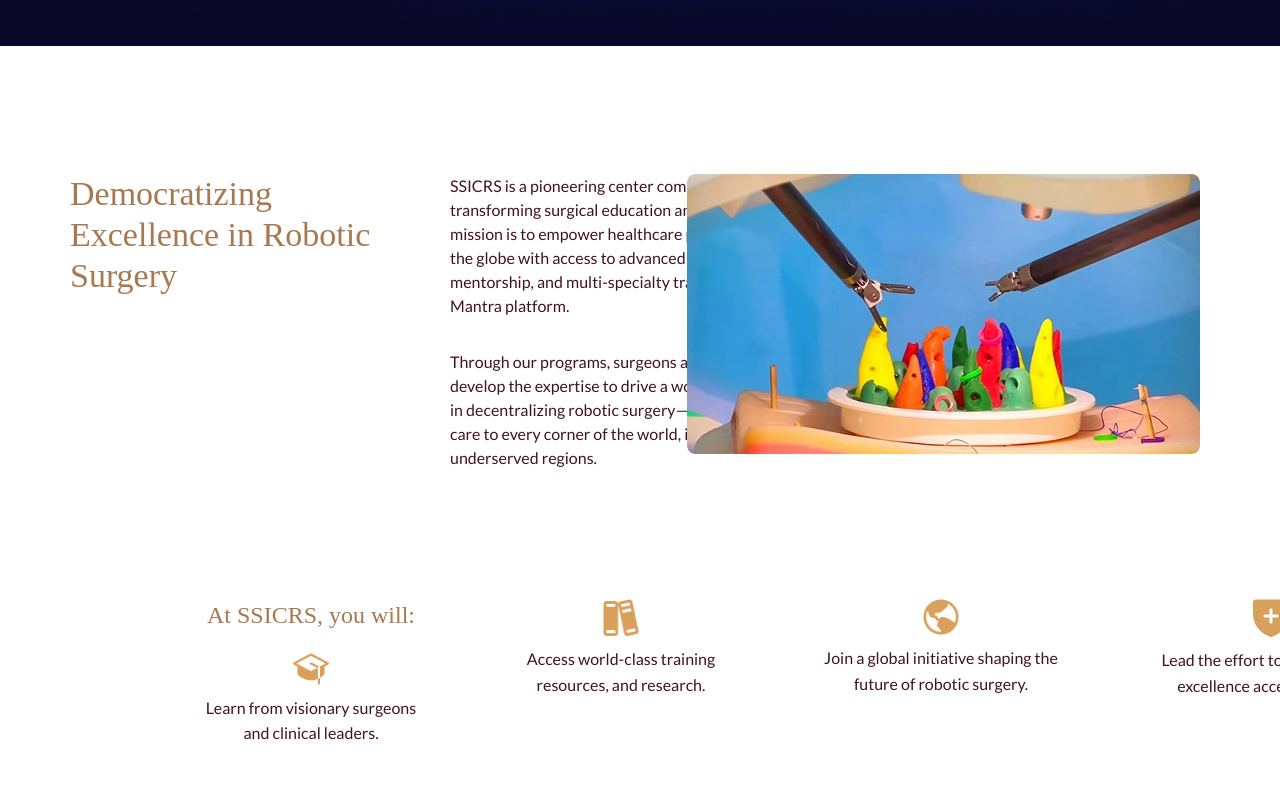
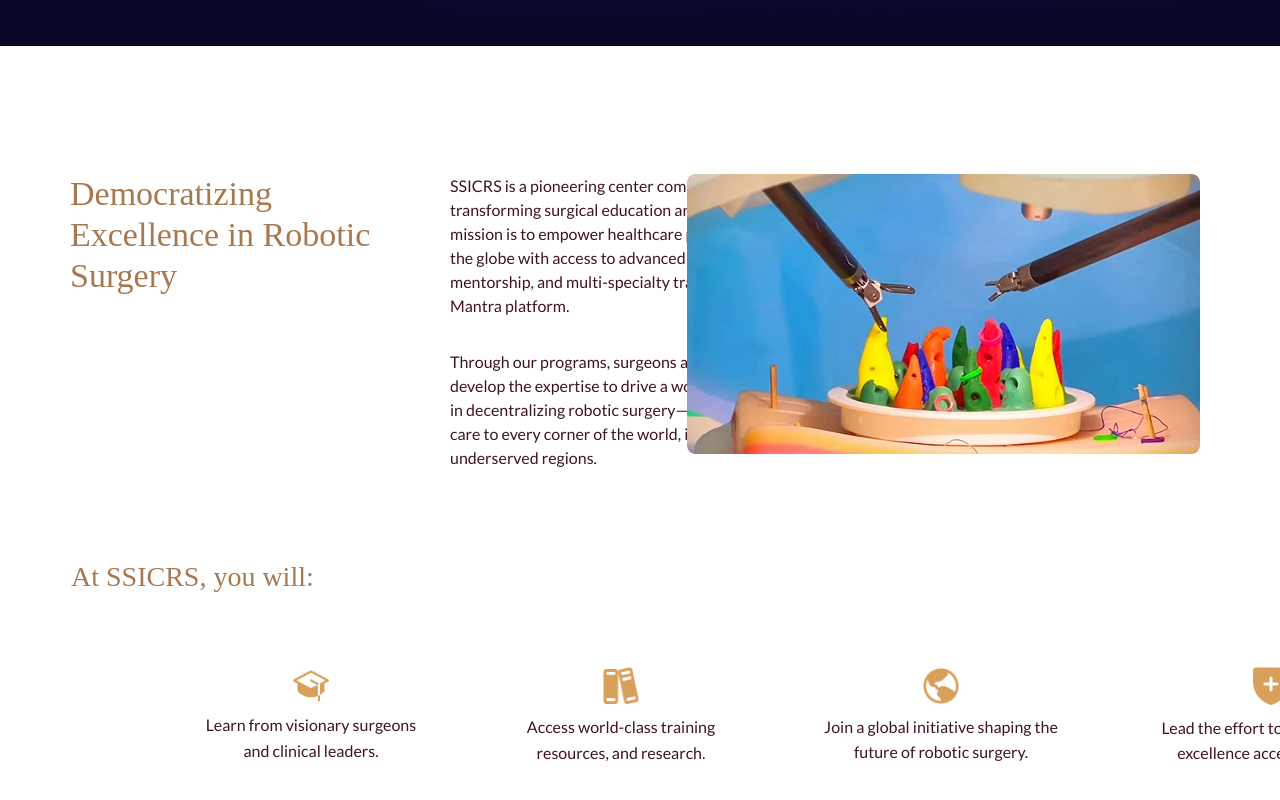
Before and after one commit to puneetshukla041/ssicrs, a Next.js app: page /home in a window 1280 px wide. Shown: the part 754-1554 px from the top of the page. Built offline with nearby package versions, Linux system fonts and the light colour scheme.

Commit message:
Update secondsection.tsx

```diff
--- a/components/home/secondsection.tsx
+++ b/components/home/secondsection.tsx
@@ -77,33 +77,42 @@ export default function SecondSection() {
         alt="Decorative"
         className="absolute top-32 right-[80px] w-[513px] h-[280px] object-cover rounded-[8px]"
       />
-{/* Bottom Logos inside padded container */}
+{/* Section heading for the whole container (doesn't move the logos) */}
 <div
-  className="absolute w-full flex justify-between items-start"
+  className="absolute w-full pointer-events-none"
   style={{
-    bottom: "100px",        // adjust if needed
-    paddingLeft: "201px",
+    // logos are at bottom-40 => 160px. Put this ~52px above them.
+    bottom: "250px",
+    paddingLeft: "71px",
     paddingRight: "417px",
-    gap: "90px",
   }}
 >
-  {/* Left Section with Heading + Logo 1 */}
-  <div className="flex flex-col items-center text-center min-w-[220px]">
-    {/* Heading */}
   <h3
     style={{
       fontFamily: "DM Serif Text, serif",
       fontWeight: 400,
-        fontSize: "24px",
+      fontSize: "28px",
       lineHeight: "1.4",
       color: "#A67950",
-        marginBottom: "20px", // space between heading and logo
+      margin: 0,
     }}
   >
     At SSICRS, you will:
   </h3>
+</div>
 
+{/* Bottom Logos inside padded container */}
+<div
+  className="absolute w-full flex justify-between items-center"
+  style={{
+    bottom: "80px",       // pushed further down
+    paddingLeft: "201px",  // global left padding
+    paddingRight: "417px", // global right padding
+    gap: "90px",
+  }}
+>
   {/* Logo 1 + Text */}
+  <div className="flex flex-col items-center text-center min-w-[220px]">
     <img src="/logos/bottomlogo1.png" alt="Logo 1" width={36} height={37.5} />
     <p
       style={{
@@ -113,6 +122,7 @@ export default function SecondSection() {
         lineHeight: "1.6",
         color: "#401323",
         marginTop: "10px",
+        whiteSpace: "normal",   // allow natural wrapping
       }}
     >
       Learn from visionary surgeons <br /> and clinical leaders.
@@ -130,6 +140,7 @@ export default function SecondSection() {
         lineHeight: "1.6",
         color: "#401323",
         marginTop: "10px",
+        whiteSpace: "normal",
       }}
     >
       Access world-class training <br /> resources, and research.
@@ -147,6 +158,7 @@ export default function SecondSection() {
         lineHeight: "1.6",
         color: "#401323",
         marginTop: "10px",
+        whiteSpace: "normal",
       }}
     >
       Join a global initiative shaping the <br /> future of robotic surgery.
@@ -164,6 +176,7 @@ export default function SecondSection() {
         lineHeight: "1.6",
         color: "#401323",
         marginTop: "10px",
+        whiteSpace: "normal",
       }}
     >
       Lead the effort to make surgical <br /> excellence accessible to all.
@@ -171,7 +184,6 @@ export default function SecondSection() {
   </div>
 </div>
 
-
     </section>
   );
 }
```
Lines whose indentation alone changed are shown as unchanged.
